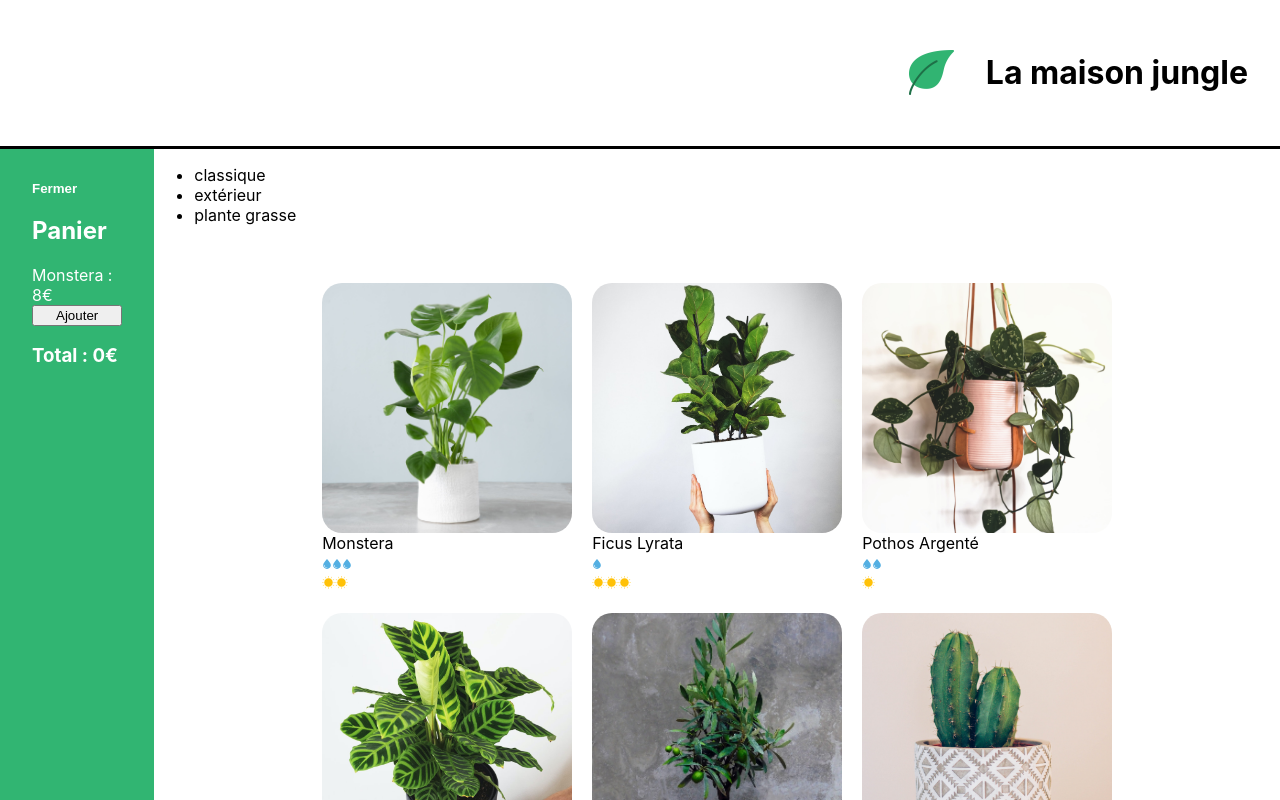
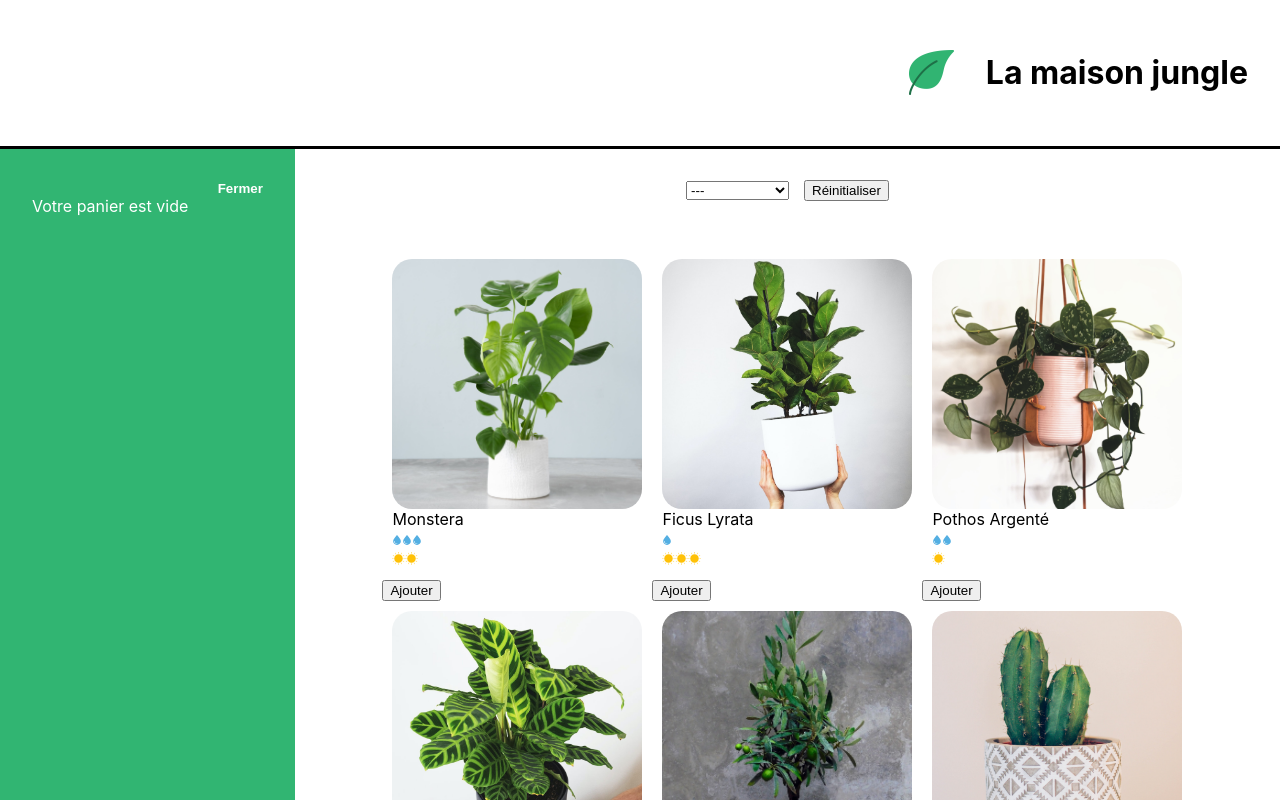
Before and after one commit to anaislcno/TP-Maison-Jungle, a React (Create React App) app: page / in a window 1280 px wide. Shown: the top 800 px of the page. Built offline with nearby package versions, Linux system fonts and the light colour scheme.

Commit message:
add cat filter component

```diff
--- a/src/components/App.js
+++ b/src/components/App.js
@@ -1,3 +1,4 @@
+import { useState } from "react";
 import Banner from "./Banner";
 import logo from "../assets/logo.png";
 import Cart from "./Cart";
@@ -6,6 +7,8 @@
 import "../styles/Layout.css";
 
 function App() {
+  const [cart, updateCart] = useState([]);
+
   return (
     <div>
       <Banner>
@@ -13,8 +16,8 @@
         <h1 className="lmj-title">La maison jungle</h1>
       </Banner>
       <div className="lmj-layout-inner">
-        <Cart />
-        <ShoppingList />
+        <Cart cart={cart} updateCart={updateCart} />
+        <ShoppingList cart={cart} updateCart={updateCart} />
       </div>
       <Footer />
     </div>
--- a/src/components/Cart.js
+++ b/src/components/Cart.js
@@ -1,11 +1,12 @@
 import { useState } from "react";
 import "../styles/Cart.css";
 
-function Cart() {
-  const monsteraPrice = 8;
-  const [cart, updateCart] = useState(0);
+function Cart({ cart, updateCart }) {
   const [isOpen, setIsOpen] = useState(true);
-
+  const total = cart.reduce(
+    (acc, plantType) => acc + plantType.amount * plantType.price,
+    0
+  );
   return isOpen ? (
     <div className="lmj-cart">
       <button
@@ -14,10 +15,22 @@
       >
         Fermer
       </button>
-      <h2>Panier</h2>
-      <div>Monstera : {monsteraPrice}€</div>
-      <button onClick={() => updateCart(cart + 1)}>Ajouter</button>
-      <h3>Total : {monsteraPrice * cart}€</h3>
+      {cart.length > 0 ? (
+        <div>
+          <h2>Panier</h2>
+          <ul>
+            {cart.map(({ name, price, amount }, index) => (
+              <div key={`${name}-${index}`}>
+                {name} {price}€ x {amount}
+              </div>
+            ))}
+          </ul>
+          <h3>Total :{total}€</h3>
+          <button onClick={() => updateCart([])}>Vider le panier</button>
+        </div>
+      ) : (
+        <div>Votre panier est vide</div>
+      )}
     </div>
   ) : (
     <div className="lmj-cart-closed">
--- /dev/null
+++ b/src/components/Categories.js
@@ -0,0 +1,23 @@
+import "../styles/Categories.css";
+
+function Categories({ setActiveCategory, categories, activeCategory }) {
+  return (
+    <div className="lmj-categories">
+      <select
+        value={activeCategory}
+        onChange={(e) => setActiveCategory(e.target.value)}
+        className="lmj-categories-select"
+      >
+        <option value="">---</option>
+        {categories.map((cat) => (
+          <option key={cat} value={cat}>
+            {cat}
+          </option>
+        ))}
+      </select>
+      <button onClick={() => setActiveCategory("")}>Réinitialiser</button>
+    </div>
+  );
+}
+
+export default Categories;
--- a/src/components/ShoppingList.js
+++ b/src/components/ShoppingList.js
@@ -1,36 +1,58 @@
+import { useState } from "react";
 import { plantList } from "../datas/plantList";
 import PlantItem from "./PlantItem";
+import Categories from "./Categories";
 import "../styles/ShoppingList.css";
 
-function ShoppingList() {
+function ShoppingList({ cart, updateCart }) {
+  const [activeCategory, setActiveCategory] = useState("");
   const categories = plantList.reduce(
     (acc, plant) =>
       acc.includes(plant.category) ? acc : acc.concat(plant.category),
     []
   );
 
+  function addToCart(name, price) {
+    const currentPlantSaved = cart.find((plant) => plant.name === name);
+    if (currentPlantSaved) {
+      const cartFilteredCurrentPlant = cart.filter(
+        (plant) => plant.name !== name
+      );
+      updateCart([
+        ...cartFilteredCurrentPlant,
+        { name, price, amount: currentPlantSaved.amount + 1 },
+      ]);
+    } else {
+      updateCart([...cart, { name, price, amount: 1 }]);
+    }
+  }
+
   return (
-    <div>
-      <ul>
-        {categories.map((cat) => (
-          <li key={cat}>{cat}</li>
-        ))}
-      </ul>
+    <div className="lmj-shopping-list">
+      <Categories
+        categories={categories}
+        setActiveCategory={setActiveCategory}
+        activeCategory={activeCategory}
+      />
+
       <ul className="lmj-plant-list">
-        {plantList.map(({ id, cover, name, water, light }) => (
+        {plantList.map(({ id, cover, name, water, light, price, category }) =>
+          !activeCategory || activeCategory === category ? (
+            <div key={id}>
               <PlantItem
-            id={id}
                 cover={cover}
                 name={name}
                 water={water}
                 light={light}
+                price={price}
               />
-        ))}
+              <button onClick={() => addToCart(name, price)}>Ajouter</button>
+            </div>
+          ) : null
+        )}
       </ul>
     </div>
   );
 }
 
 export default ShoppingList;
-
-// {plant.isSpecialOffer && <div className="lmj-sales">Soldes</div>}
--- a/src/datas/plantList.js
+++ b/src/datas/plantList.js
@@ -16,6 +16,7 @@
     light: 2,
     water: 3,
     cover: monstera,
+    price: 15,
   },
   {
     name: "ficus lyrata",
@@ -24,6 +25,7 @@
     light: 3,
     water: 1,
     cover: lyrata,
+    price: 16,
   },
 
   {
@@ -33,6 +35,8 @@
     light: 1,
     water: 2,
     cover: pothos,
+
+    price: 9,
   },
   {
     name: "calathea",
@@ -41,6 +45,8 @@
     light: 2,
     water: 3,
     cover: calathea,
+
+    price: 20,
   },
   {
     name: "olivier",
@@ -49,6 +55,7 @@
     light: 3,
     water: 1,
     cover: olivier,
+    price: 25,
   },
 
   {
@@ -58,6 +65,7 @@
     light: 2,
     water: 1,
     cover: cactus,
+    price: 6,
   },
   {
     name: "basilique",
@@ -66,6 +74,7 @@
     light: 2,
     water: 3,
     cover: basil,
+    price: 5,
   },
   {
     name: "succulente",
@@ -74,6 +83,7 @@
     light: 2,
     water: 1,
     cover: succulent,
+    price: 8,
   },
 
   {
@@ -83,5 +93,6 @@
     light: 2,
     water: 2,
     cover: mint,
+    price: 4,
   },
 ];
--- a/src/styles/Cart.css
+++ b/src/styles/Cart.css
@@ -5,7 +5,7 @@
 	display: flex;
 	flex-direction: column;
 	justify-content: flex-start;
-	width: 200px;
+	width: 300px;
 }
 
 .lmj-cart-add-button {
@@ -22,11 +22,12 @@
 	align-self: self-start;
 	padding: 0;
 	color: white;
+	align-self: flex-end;
 }
 
 .lmj-cart-closed {
 	padding: 32px;
-	width: 200px;
+	width: 300px;
 }
 
 .lmj-cart-closed > button {
--- /dev/null
+++ b/src/styles/Categories.css
@@ -0,0 +1,8 @@
+.lmj-categories {
+	text-align: center;
+	padding-top: 30px;
+}
+
+.lmj-categories-select {
+	margin-right: 15px;
+}
```
Lines whose indentation alone changed are shown as unchanged.
